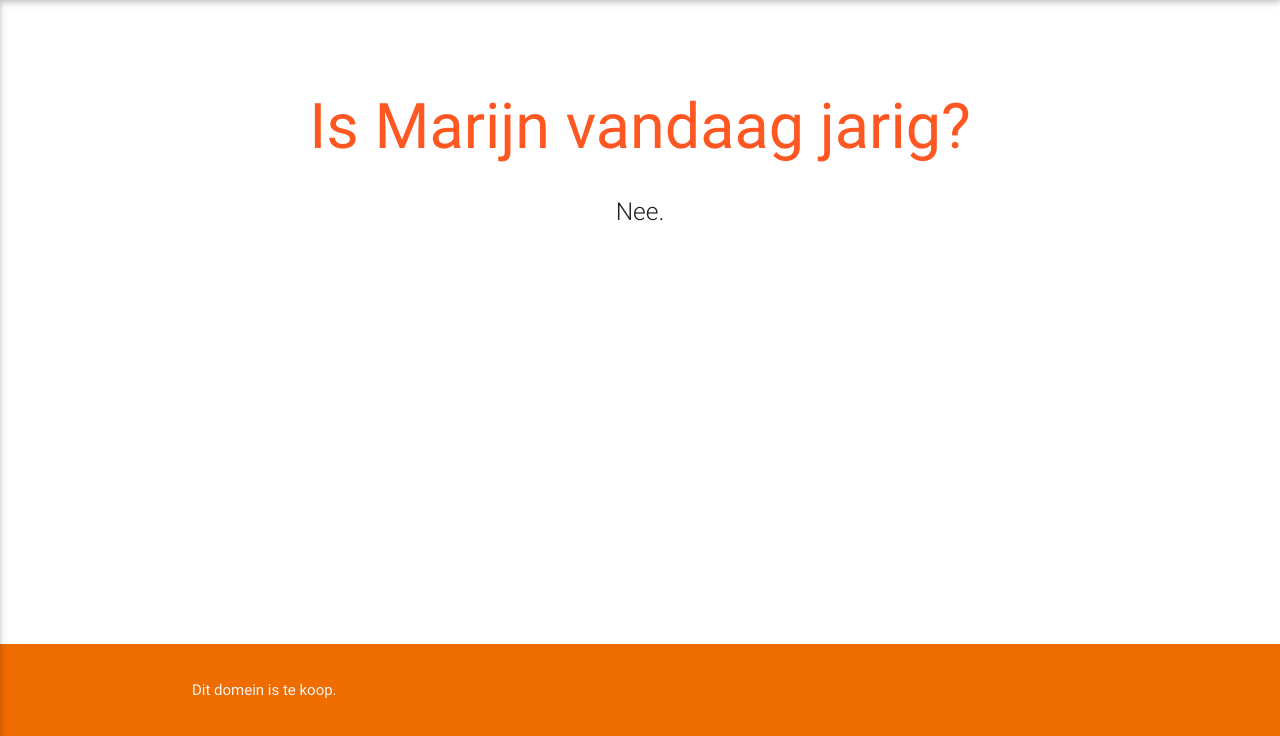
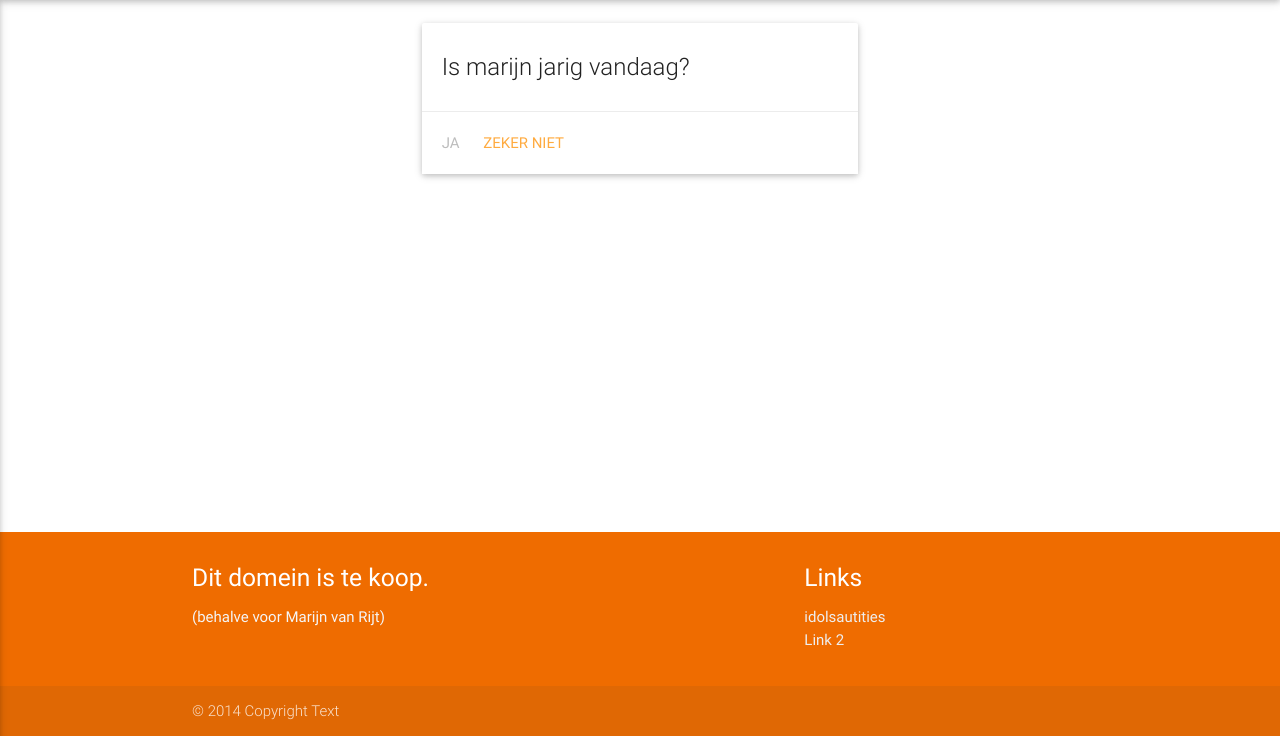
Before and after one commit to JermaineCole/isMarijnJarig, a PHP site: page / in a window 1280 px wide. Shown: the part 64-800 px from the top of the page. Run offline with PHP 8.4, Linux system fonts and the light colour scheme; some libraries are stand-ins or nearby versions.

Commit message:
Material card + footer
marijn is pleb

```diff
--- a/index.php
+++ b/index.php
@@ -29,7 +29,7 @@
   </nav>
   <div class="section no-pad-bot" id="index-banner">
     <div class="container">
-      <br><br>
+      <!-- <br><br>
       <h1 class="header center deep-orange-text ">Is Marijn vandaag jarig?</h1>
       <div class="row center">
         <h5 class="header col s12 light">
@@ -57,7 +57,21 @@
         </h5>
       </div>
 
-      <br><br>
+      <br><br> -->
+
+      <div class="row">
+        <div class="col s6 offset-s3">
+          <div class="card">
+            <div class="card-content">
+              <span class="card-title">Is marijn jarig vandaag?</span>
+            </div>
+            <div class="card-action">
+              <a id="ja" class=""></a>
+              <a id="nee" class=""></a>
+            </div>
+          </div>
+        </div>
+      </div>
 
     </div>
   </div>
@@ -79,21 +93,53 @@
           <div class="container">
             <div class="row">
               <div class="col l6 s12">
-          <h5 class="white-text"></h5>
-          <p class="grey-text text-lighten-4">Dit domein is te koop.</p>
-
-
+                <h5 class="white-text">Dit domein is te koop. </h5>
+                <p class="grey-text text-lighten-4">(behalve voor Marijn van Rijt)</p>
               </div>
-
-
+              <div class="col l4 offset-l2 s12">
+                <h5 class="white-text">Links</h5>
+                <ul>
+                  <li><a class="grey-text text-lighten-3" href="http://idolsautities.nl">idolsautities</a></li>
+                  <li><a class="grey-text text-lighten-3" href="#!">Link 2</a></li>
+                </ul>
               </div>
             </div>
-
+          </div>
+          <div class="footer-copyright">
+            <div class="container">
+            © 2014 Copyright Text
+            <a class="grey-text text-lighten-4 right" href="#!"></a>
+            </div>
+          </div>
         </footer>
 
 
   <!--  Scripts-->
+
   <script src="https://code.jquery.com/jquery-2.1.1.min.js"></script>
+  <script>
+            var d = new Date();
+            var n = d.getDate();
+
+            var z = new Date();
+            var x = z.getMonth();
+
+
+            console.log(n+""+x);
+
+            if (n == 7 && x == 2)
+            {
+                $('#ja').text("Ja");
+                $('#nee').text("Zeker niet");
+                $('#nee').addClass("grey-text text-lighten-1");
+            }
+            else
+            {
+                $('#ja').text("Ja");
+                $('#ja').addClass("grey-text text-lighten-1");
+                $('#nee').text("Zeker niet");
+            };
+        </script>
   <script src="js/materialize.js"></script>
   <script src="js/init.js"></script>
 
```
Lines whose indentation alone changed are shown as unchanged.
